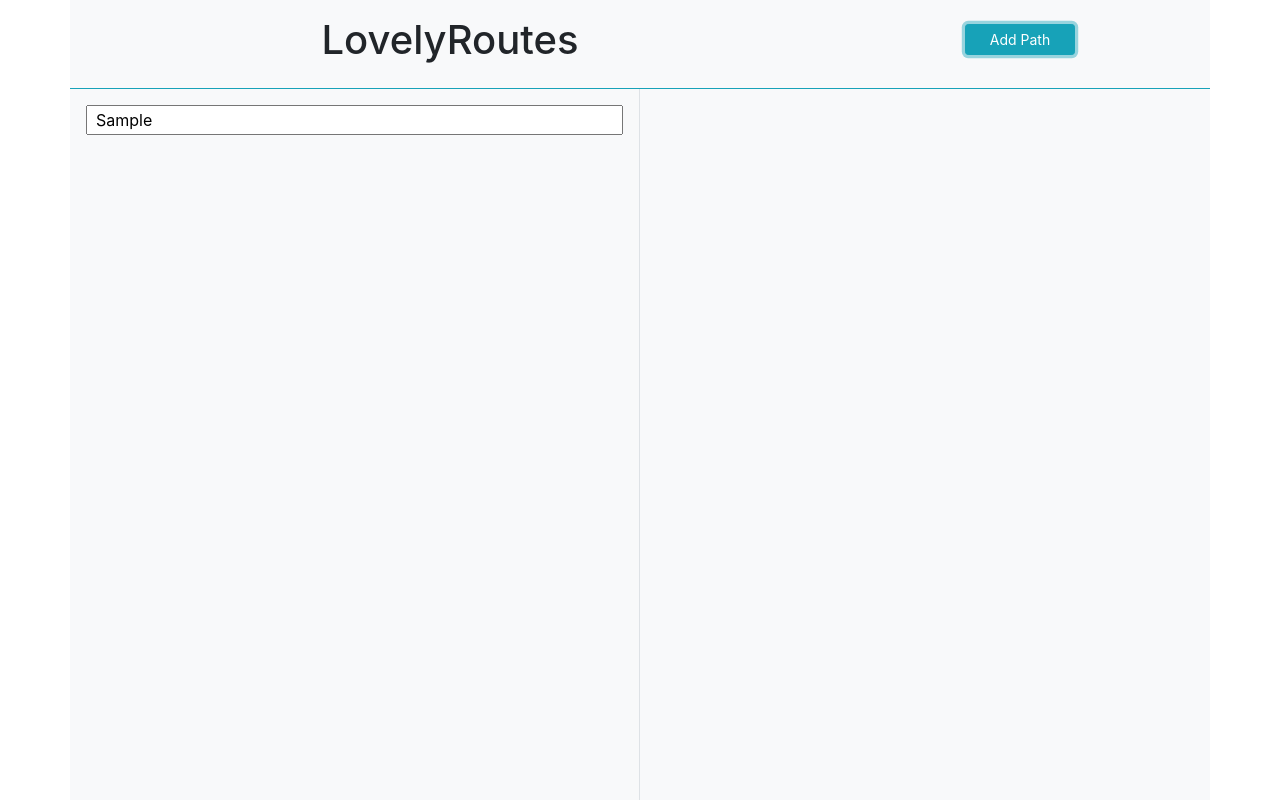
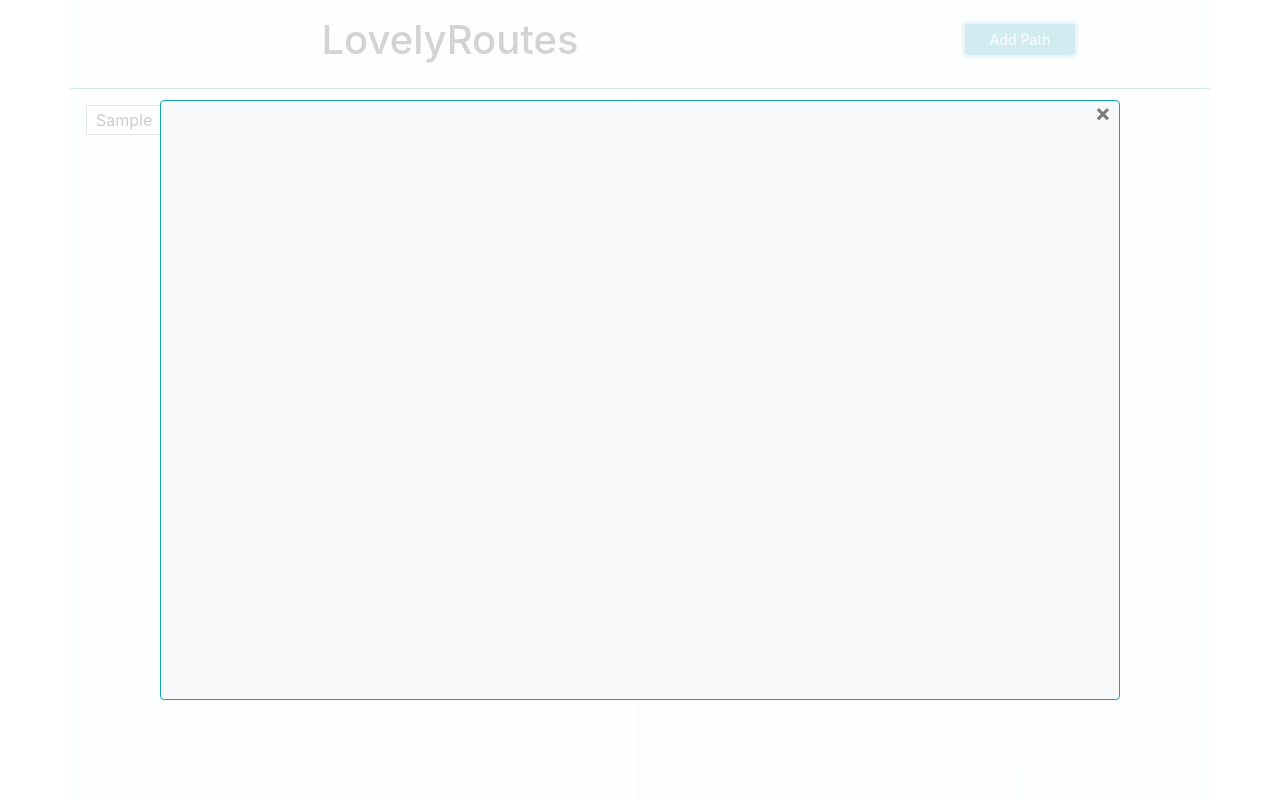
Before and after one commit to ivan-kolesen/lovely-routes, a React (Create React App) app: page / in a window 1280 px wide. Both pictures are taken after typing "Sample" into the empty fields and a click on the button "Add Path". Built offline with nearby package versions, Linux system fonts and the light colour scheme.

Commit message:
feat: add close button in pop up window

```diff
--- a/public/index.html
+++ b/public/index.html
@@ -8,6 +8,6 @@
     <title>React App</title>
   </head>
   <body>
-    <div id="root" class="container bg-light d-flex flex-column" style="height: 100vh;"></div>
+    <div id="root"></div>
   </body>
 </html>
--- a/src/App.js
+++ b/src/App.js
@@ -8,6 +8,7 @@ import { routes } from "./config";
 class App extends Component {
   state = {
     inputValue: "",
+    isPopUpOpened: false,
     routes: routes
   };
 
@@ -35,10 +36,18 @@ class App extends Component {
     this.setState({ routes });
   };
 
+  handleAddPathBtn = () => this.setState({ isPopUpOpened: true });
+
+  handleCloseBtn = () => this.setState({ isPopUpOpened: false });
+
   render() {
     return (
       <Fragment>
-        <Header />
+        <div
+          className="container bg-light d-flex flex-column"
+          style={{ height: "100vh" }}
+        >
+          <Header onAddPathBtn={this.handleAddPathBtn} />
           <Main
             routes={this.state.routes}
             inputValue={this.state.inputValue}
@@ -47,7 +56,11 @@ class App extends Component {
             onSelectRoute={this.handleIsSelected}
             onRemoveRoute={this.handleRemoveRoute}
           />
-        <Popup />
+        </div>
+        <Popup
+          isPopUpOpened={this.state.isPopUpOpened}
+          onCloseBtn={this.handleCloseBtn}
+        />
       </Fragment>
     );
   }
--- a/src/Header.jsx
+++ b/src/Header.jsx
@@ -8,7 +8,10 @@ class Header extends Component {
           <h1 className="h1">LovelyRoutes</h1>
         </div>
         <div className="col-lg-4 p-3 text-center">
-          <button className="btn btn-sm btn-info pl-4 pr-4 m-2">
+          <button
+            className="btn btn-sm btn-info pl-4 pr-4 m-2"
+            onClick={this.props.onAddPathBtn}
+          >
             Add Path
           </button>
         </div>
--- a/src/Popup.jsx
+++ b/src/Popup.jsx
@@ -1,19 +1,36 @@
-import React, {Component} from 'react';
+import React, { Component } from "react";
 
-class Popup extends Component{
-  render(){
+class Popup extends Component {
+  getClassName = () => {
+    const display = this.props.isPopUpOpened ? "d-flex" : "d-none";
+    return `position-absolute justify-content-center align-items-center w-100 h-100 ${display}`;
+  };
+
+  render() {
     return (
-      <div className="popup">
-        <div className="panel"></div>
-        <div className="page">
-          <div className="info">
-            <div className="title"></div>
-            <div className="shortDesc"></div>
-            <div className="fullDesc"></div>
-            <div className="length"></div>
-            <div className="button"></div>
+      <div
+        className={this.getClassName()}
+        style={{ backgroundColor: "rgba(255,255,255,0.8)", top: 0 }}
+      >
+        <div className="w-75 h-75 bg-light border border-info rounded">
+          <div className="panel">
+            <button
+              className="btn btn-sm close mr-2"
+              onClick={this.props.onCloseBtn}
+            >
+              &times;
+            </button>
           </div>
-          <div className="map"></div>
+          <div className="page">
+            <div className="info">
+              <div className="title" />
+              <div className="shortDesc" />
+              <div className="fullDesc" />
+              <div className="length" />
+              <div className="button" />
+            </div>
+            <div className="map" />
+          </div>
         </div>
       </div>
     );
```
Lines whose indentation alone changed are shown as unchanged.
